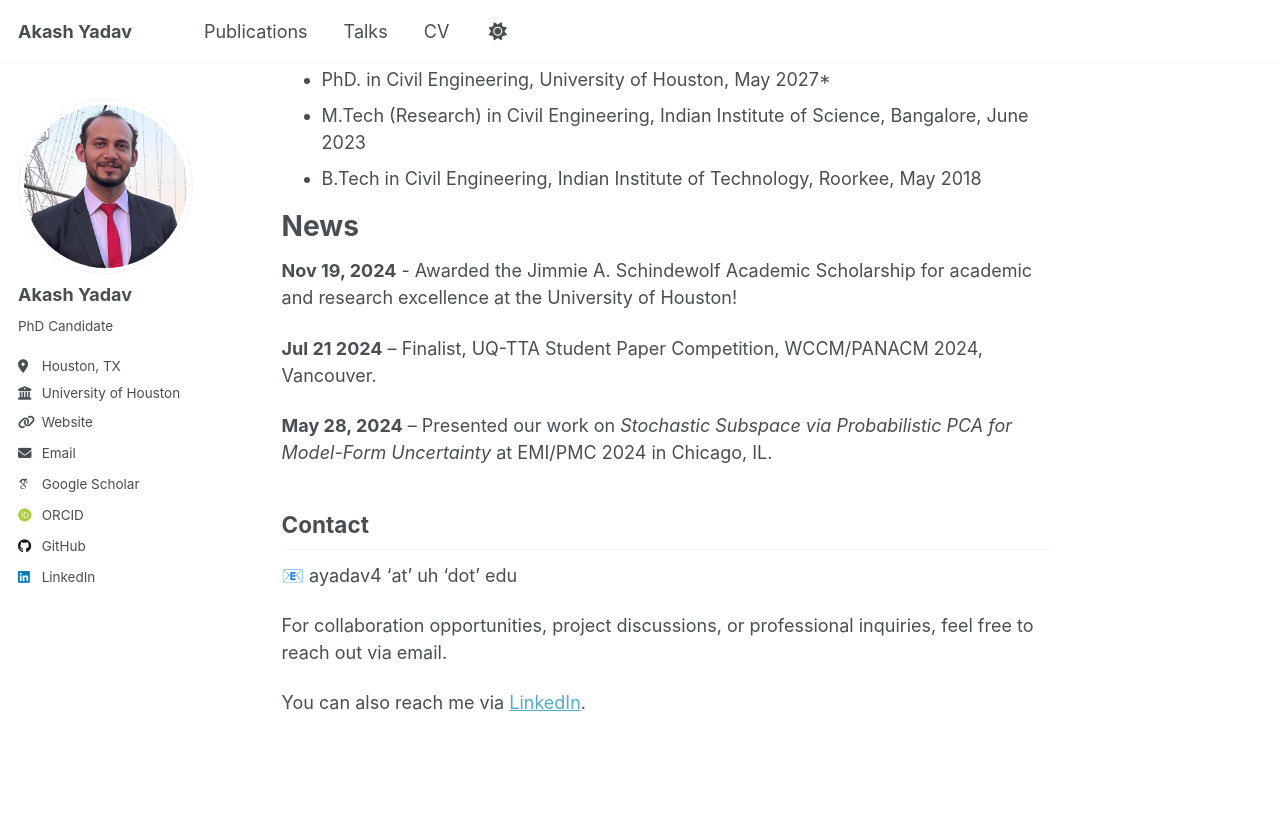
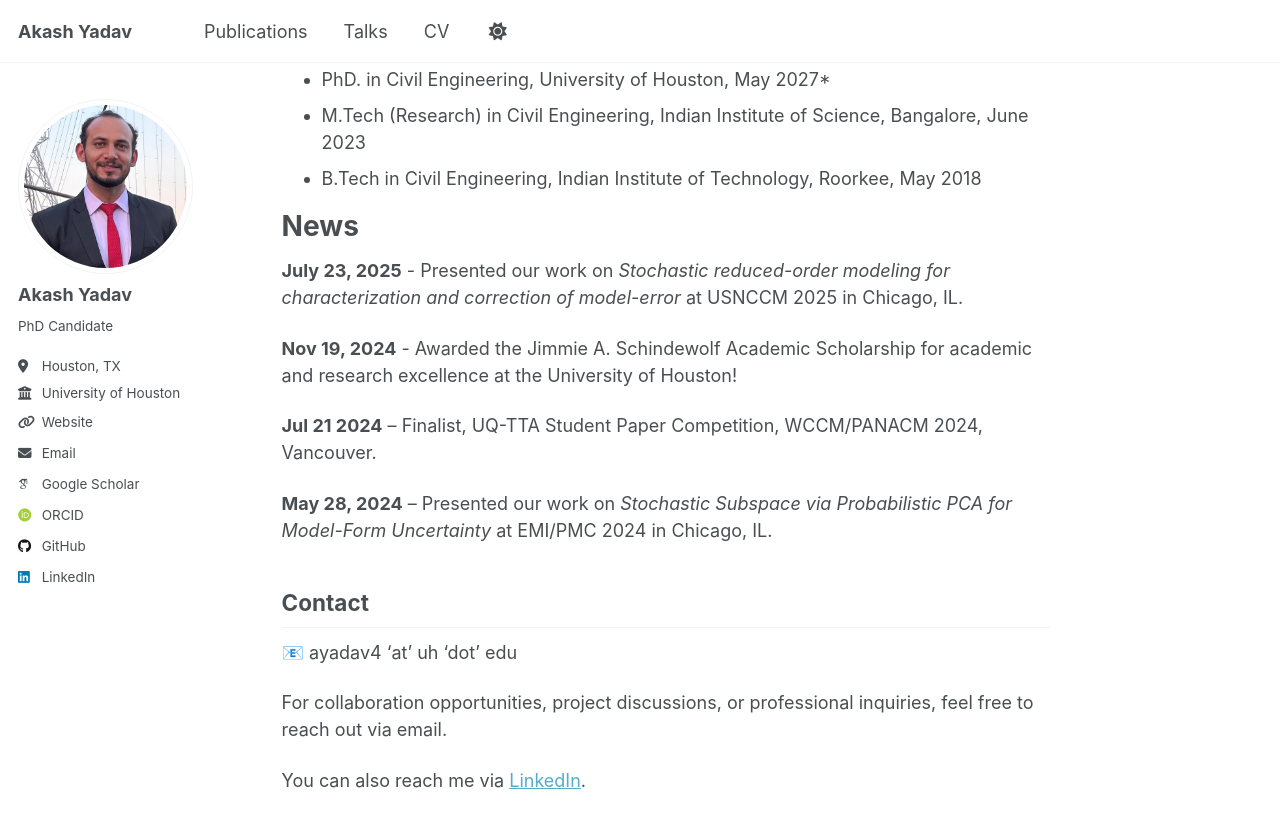
Before and after one commit to akashyadav0210/akashyadav0210.github.io, a Jekyll site: the page built from _pages/about.md, in a window 1280 px wide and 900 px high, scrolled down 321 px. Shown: the top 828 px of the window. Built offline with Jekyll 4.4.1, drawn with Linux system fonts in a browser that asks for light colours; emoji names are drawn with the system emoji font; some web fonts are replaced.

Commit message:
Update about.md

```diff
--- a/_pages/about.md
+++ b/_pages/about.md
@@ -19,6 +19,8 @@ Education
 
 News
 ======
+**July 23, 2025** - Presented our work on *Stochastic reduced-order modeling for characterization and correction of model-error* at USNCCM 2025 in Chicago, IL.
+
 **Nov 19, 2024** - Awarded the Jimmie A. Schindewolf Academic Scholarship for academic and research excellence at the University of Houston!
 
 **Jul 21 2024** – Finalist, UQ-TTA Student Paper Competition, WCCM/PANACM 2024, Vancouver.
```
